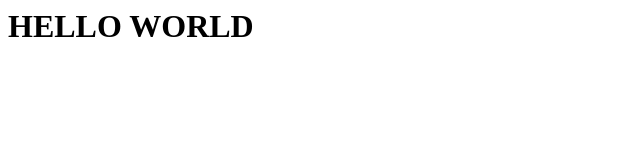
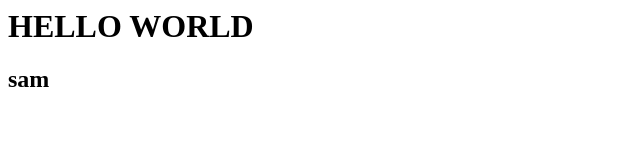
Before and after one commit to saraswathidhuggi/internal, a plain HTML site: page index.html in a window 1280 px wide. Shown: the full height of the page, 0-640 px from the left. Drawn offline with Linux system fonts and the light colour scheme.

Commit message:
Update index.html

```diff
--- a/index.html
+++ b/index.html
@@ -1,5 +1,6 @@
 <html>
 <head>
 <h1> HELLO WORLD</h1>
+  <h2> sam </h2>
 </head>
 </html>
```
